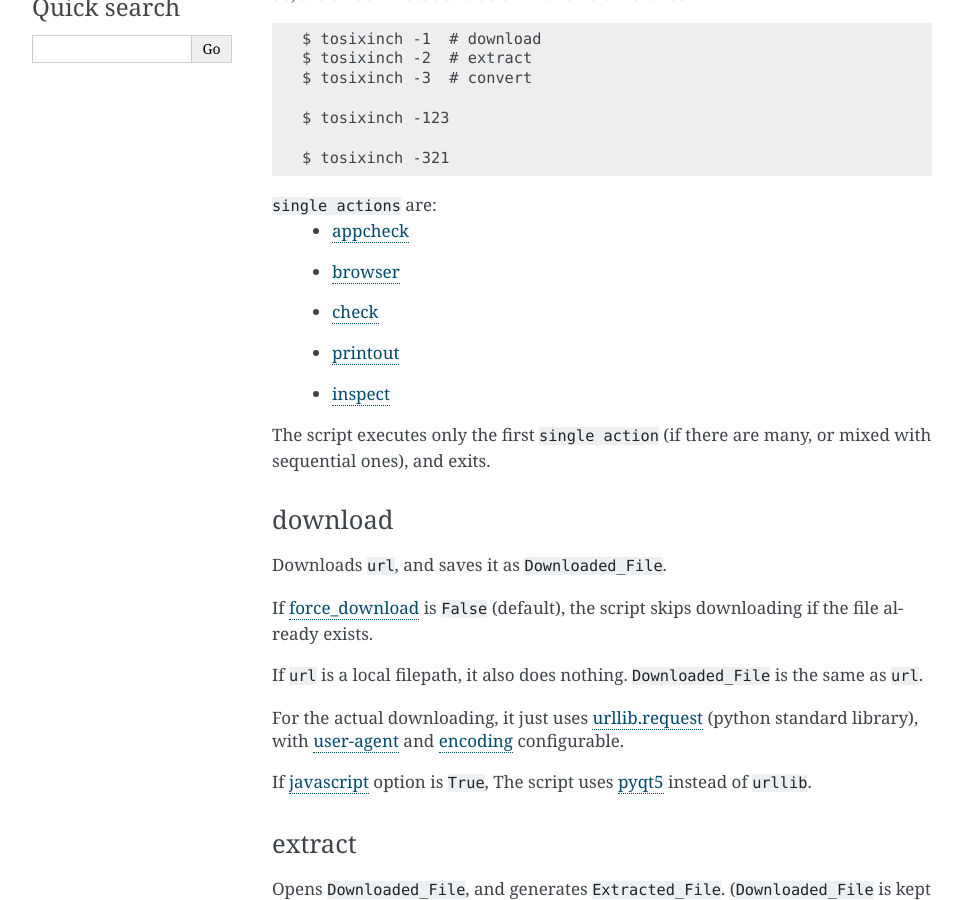
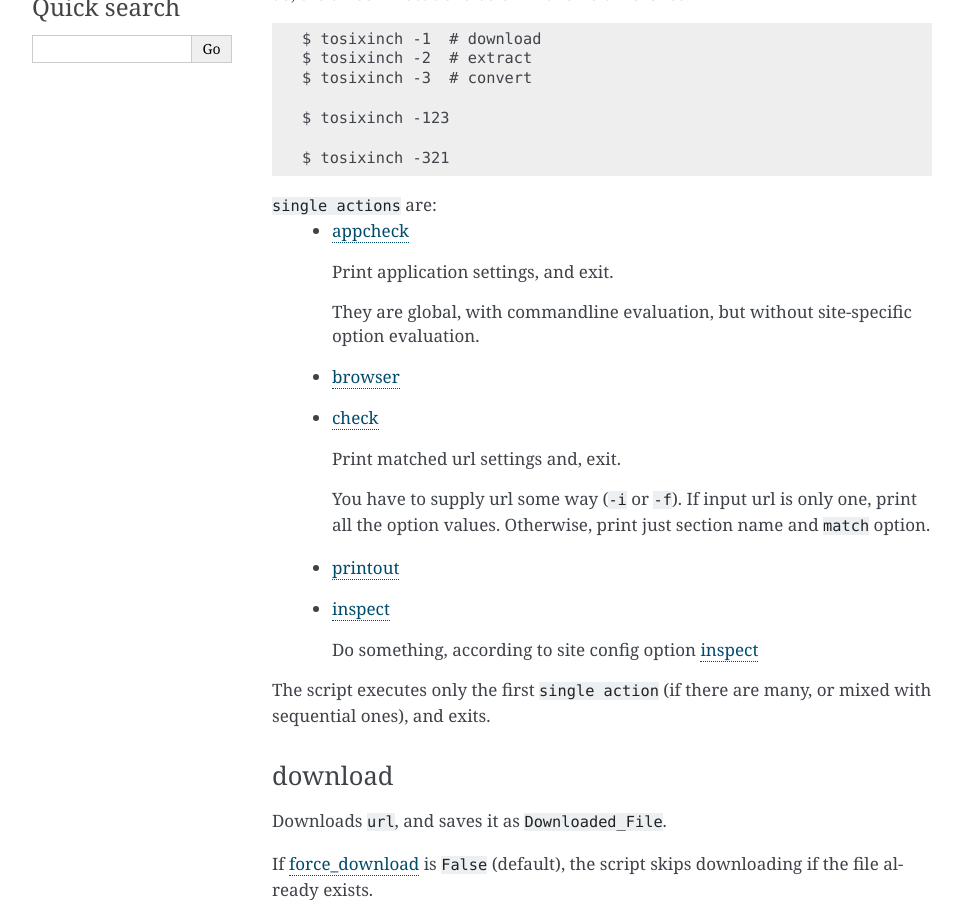
Before and after one commit to openandclose/tosixinch, a Sphinx documentation site: the page built from docs/overview.rst, in a window 1280 px wide and 900 px high, scrolled down 708 px. Shown: the whole window, without its empty margins (148-1111 px from the left). Built offline with Sphinx 7.4.7, drawn with Linux system fonts in a browser that asks for light colours.

Commit message:
Document: edit Overview/Actions
Also fix some broken links

```diff
--- a/docs/commandline.rst
+++ b/docs/commandline.rst
@@ -101,11 +101,11 @@ Actions
 
 .. option:: -b, --browser
 
-    open (first) extracted html in browser and exit
+    open (first) extracted html in browser, and exit
 
 .. option:: -c, --check
 
-    print matched url settings and exit (so you have to supply url some way)
+    print matched url settings, and exit (so you have to supply url some way)
 
 .. option:: --toc
 
--- a/docs/options.rst
+++ b/docs/options.rst
@@ -926,7 +926,7 @@ So section names themselves can be arbitrary.
 
     (Experimental)
 
-    When action is ``inspect``,
+    When action is ``inspect`` (``--inspect`` is in commandline),
     the script runs functions this option specifies.
 
     This is similar to ``extract`` action's ``process``,
--- a/docs/overview.rst
+++ b/docs/overview.rst
@@ -10,11 +10,11 @@ The script consists of several, independent actions (subcommands).
 An action is either a ``sequential action`` or a ``single action``.
 
 ``sequential actions`` are:
-    * `download <#cmdoption-arg-download>`__
-    * `extract <#cmdoption-arg-extract>`__
+    * `download <#download>`__
+    * `extract <#extract>`__
     * `toc <topics.html#toc>`__ (make better table of contents)
-    * `convert <#cmdoption-arg-convert>`__
-    * `view <options.html#cmdoption-arg-viewcmd>`__ (open pdf viewer)
+    * `convert <#convert>`__
+    * `view <topics.html#viewcmd>`__ (open pdf viewer)
 
 .. note::
 
@@ -38,10 +38,28 @@ So, the three invocations below make no difference. ::
 
 ``single actions`` are:
     * `appcheck <commandline.html#cmdoption-a>`__
+
+      Print application settings, and exit.
+
+      They are global, with commandline evaluation,
+      but without site-specific option evaluation.
+
     * `browser <commandline.html#cmdoption-b>`__
+
     * `check <commandline.html#cmdoption-c>`__
-    * `printout  <commandline.html#cmdoption-printout>`__
-    * `inspect  <commandline.html#cmdoption-inspect>`__
+
+      Print matched url settings and, exit.
+
+      You have to supply url some way (``-i`` or ``-f``).
+      If input url is only one,
+      print all the option values.
+      Otherwise, print just section name and ``match`` option.
+
+    * `printout <commandline.html#cmdoption-printout>`__
+    * `inspect <commandline.html#cmdoption-inspect>`__
+
+      Do something, according to site config option
+      `inspect <options.html#confopt-inspect>`__
 
 The script executes only the first ``single action``
 (if there are many, or mixed with sequential ones),
```
Also changed, not shown: 1 other file.
